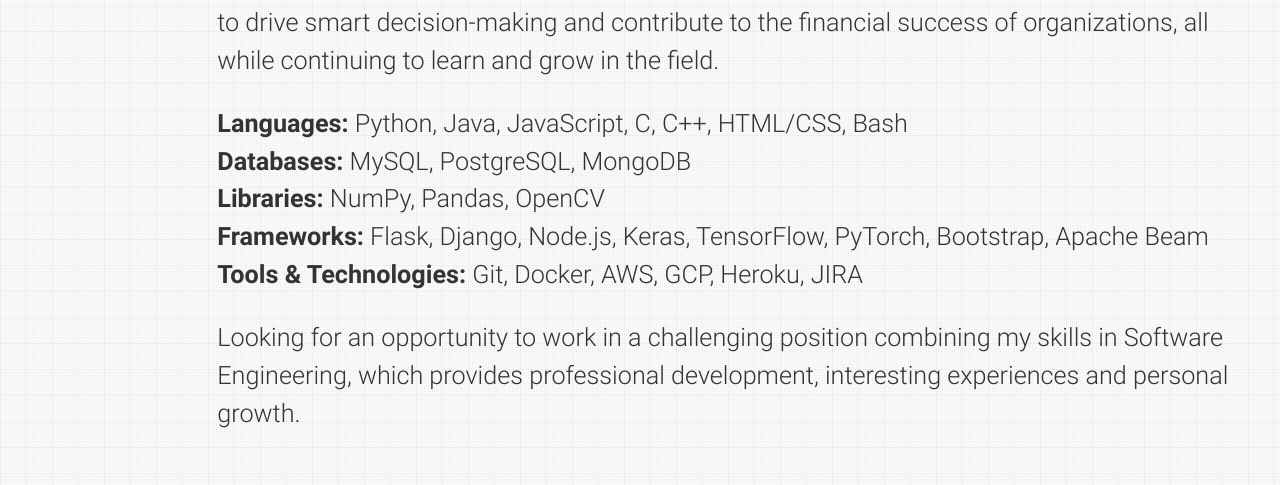
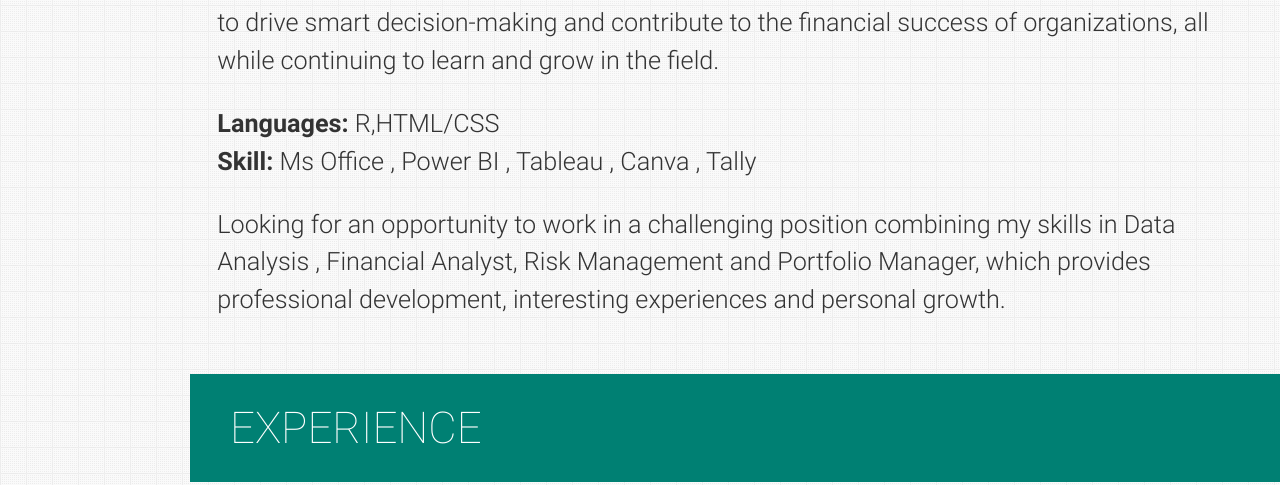
Before and after one commit to Nehakumari0259/Nehakumari0259.github.io, a plain HTML site: page index.html in a window 1280 px wide. Shown: the part 1191-1676 px from the top of the page. Drawn offline with nearby package versions, Linux system fonts and the light colour scheme.

Commit message:
made few about changes

```diff
--- a/index.html
+++ b/index.html
@@ -267,11 +267,11 @@
         </p>
         <p>
           <ul>
-            <li><b>Languages:</b> Python, Java, JavaScript, C, C++, HTML/CSS, Bash</li>
-            <li><b>Databases:</b> MySQL, PostgreSQL, MongoDB</li>
+            <li><b>Languages:</b> R,HTML/CSS</li>
+            <!-- <li><b>Databases:</b> MySQL, PostgreSQL, MongoDB</li>
             <li><b>Libraries:</b> NumPy, Pandas, OpenCV</li>
-            <li><b>Frameworks:</b> Flask, Django, Node.js, Keras, TensorFlow, PyTorch, Bootstrap, Apache Beam</li>
-            <li><b>Tools & Technologies:</b> Git, Docker, AWS, GCP, Heroku, JIRA</li>
+            <li><b>Frameworks:</b> Flask, Django, Node.js, Keras, TensorFlow, PyTorch, Bootstrap, Apache Beam</li> -->
+            <li><b>Skill:</b> Ms Office , Power BI , Tableau , Canva , Tally </li>
           </ul>
 
         </p>
@@ -281,7 +281,7 @@
           Detail-oriented Software Developer with professional experience in Backend Development, Machine Learning, Computer Vision. I am adept in Python, Django, Flask, SQL, Machine Learning, Computer Vision.
         </p> -->
         <p>
-          Looking for an opportunity to work in a challenging position combining my skills in Software Engineering, which provides professional development, interesting experiences and personal growth.
+          Looking for an opportunity to work in a challenging position combining my skills in Data Analysis , Financial Analyst, Risk Management and Portfolio Manager, which provides professional development, interesting experiences and personal growth.
         </p>
         <!-- <p>
           Another Paragraph
```
